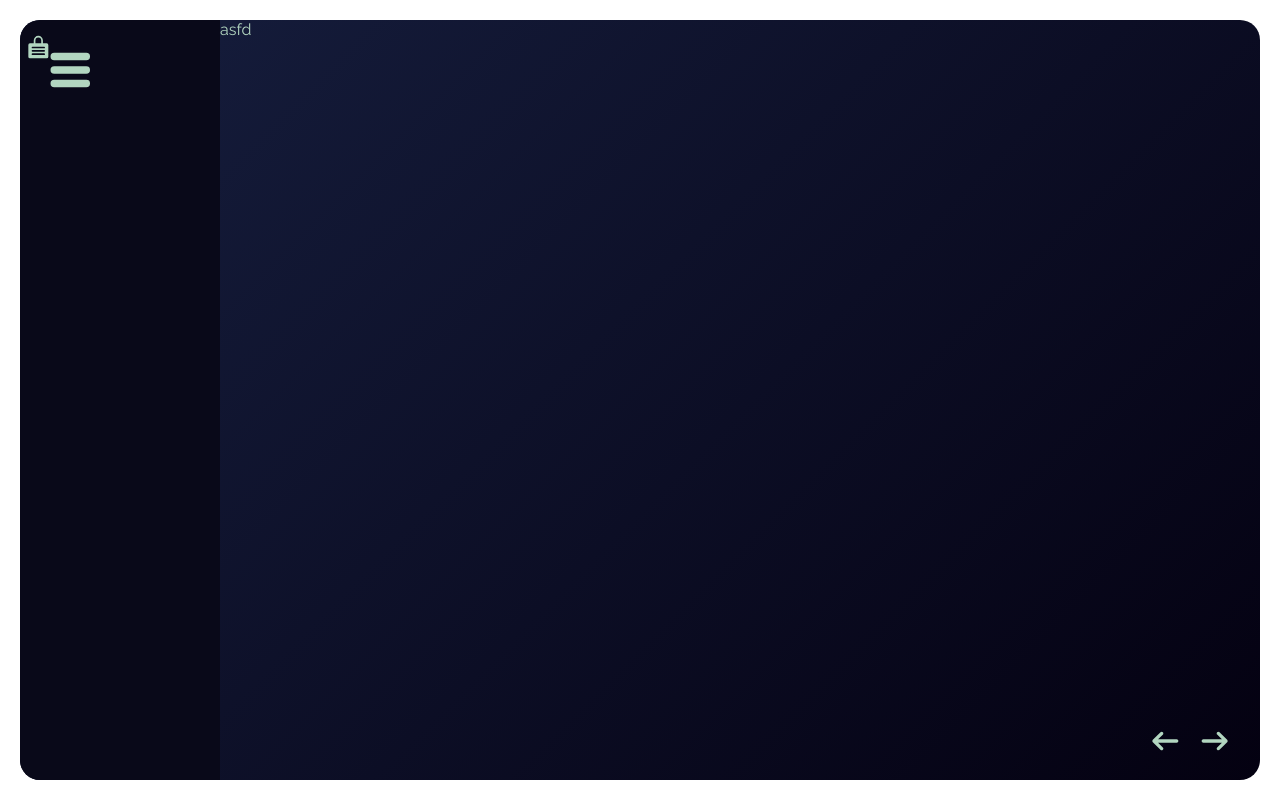
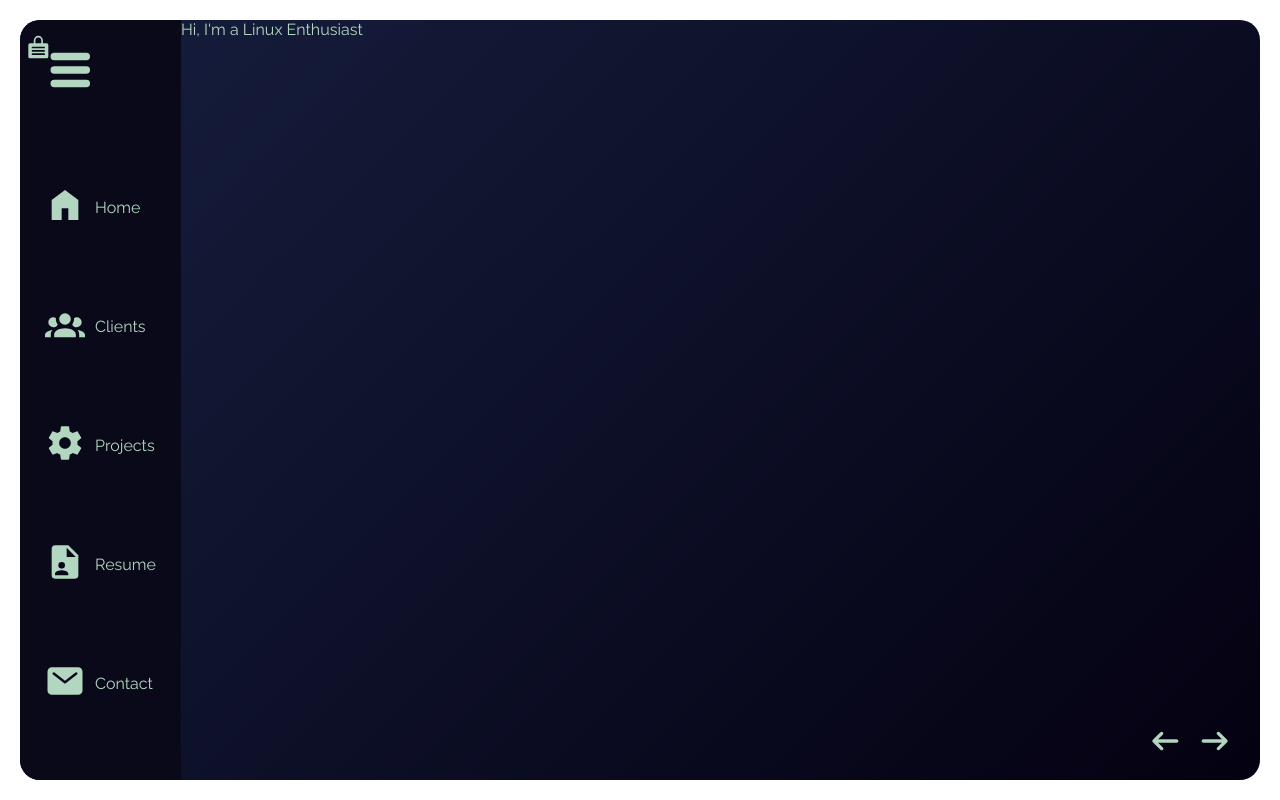
Before and after one commit to alex-laycalvert/alexlc-dot-com, a Next.js app: page / in a window 1280 px wide. Both pictures are taken after a click on the element 70 px from the left and 70 px from the top of the page. Built offline with nearby package versions, Linux system fonts and the light colour scheme.

Commit message:
Lots of cool stuff

```diff
--- /dev/null
+++ b/components/Book/Nav/Item.tsx
@@ -0,0 +1,95 @@
+import { motion } from "framer-motion";
+import { useRef, useState } from "react";
+
+import styles from "../../../styles/Book.module.scss";
+
+export interface PageItem {
+    name: string;
+    icon: React.ReactNode;
+    hoverIcon?: React.ReactNode;
+}
+
+interface Props {
+    item: PageItem;
+    color: string;
+    selectedColor: string;
+    selectedBackground: string;
+    turnToPage: (name: string) => void;
+}
+
+export default function Item({
+    item,
+    color,
+    selectedColor,
+    selectedBackground,
+    turnToPage,
+}: Props) {
+    const ref = useRef<HTMLLIElement>(null);
+    const [icon, setIcon] = useState(item.icon);
+    const [scale, setScale] = useState(1);
+    const [backgroundWidth, setBackgroundWidth] = useState(0);
+    const [itemColor, setItemColor] = useState(color);
+
+    const onHover = () => {
+        setIcon(item.hoverIcon ?? item.icon);
+        setScale(1.1);
+        setBackgroundWidth((ref.current?.clientWidth ?? 0) + 10);
+        setItemColor(selectedColor);
+    };
+
+    const onLeave = () => {
+        setIcon(item.icon);
+        setScale(1);
+        setBackgroundWidth(0);
+        setItemColor(color);
+    };
+
+    const onClick = () => {
+        turnToPage(item.name);
+    };
+
+    return (
+        <motion.li
+            ref={ref}
+            className={styles.navItem}
+            onHoverStart={onHover}
+            onHoverEnd={onLeave}
+            animate={{
+                scale,
+            }}
+        >
+            <button className={styles.navItemButton} onClick={onClick}>
+                <div
+                    className={styles.navItemBackground}
+                    style={{
+                        height: (ref.current?.clientHeight ?? 0) + 10,
+                    }}
+                >
+                    <motion.div
+                        className={styles.navItemBackgroundBody}
+                        animate={{
+                            width: backgroundWidth,
+                        }}
+                        style={{
+                            background: selectedBackground,
+                        }}
+                    />
+                    <div
+                        className={styles.navItemBackgroundTriangle}
+                        style={{
+                            borderWidth: `${((ref.current?.clientHeight ?? 0) + 10.5) / 2}px`,
+                            borderLeftColor: selectedBackground,
+                            display: backgroundWidth === 0 ? "none" : "block",
+                        }}
+                    />
+                </div>
+                <div className={styles.navItemIcon} style={{ color: itemColor }}>
+                    {icon}
+                </div>
+                <div className={styles.navItemText} style={{ color: itemColor }}>
+                    {item.name}
+                </div>
+            </button>
+        </motion.li>
+    );
+}
--- /dev/null
+++ b/components/Book/Nav/List.tsx
@@ -0,0 +1,29 @@
+import { v4 as uuid } from "uuid";
+import Item, { PageItem } from "./Item";
+
+import styles from "../../../styles/Book.module.scss";
+
+interface Props {
+    pages: PageItem[];
+    color: string;
+    selectedColor: string;
+    selectedBackground: string;
+    turnToPage: (name: string) => void;
+}
+
+export default function List({ pages, color, selectedColor, selectedBackground, turnToPage }: Props) {
+    return (
+        <ul className={styles.navItemList}>
+            {pages.map((page) => (
+                <Item
+                    key={uuid()}
+                    item={page}
+                    color={color}
+                    selectedColor={selectedColor}
+                    selectedBackground={selectedBackground}
+                    turnToPage={turnToPage}
+                />
+            ))}
+        </ul>
+    );
+}
--- a/components/Book/Nav.tsx
+++ b/components/Book/Nav/index.tsx
@@ -1,21 +1,34 @@
 import { useEffect, useState } from "react";
 import { motion } from "framer-motion";
-import * as icons from "../icons";
+import List from "./List";
+import type { PageItem } from "./Item";
+import * as icons from "../../icons";
 
-import styles from "../../styles/Book.module.scss";
+import styles from "../../../styles/Book.module.scss";
 
 interface Props {
-    pages: string[];
-    backgroundColor?: string;
-    foregroundColor?: string;
-    selectedColor?: string;
+    pages: PageItem[];
+    background: string;
+    color: string;
+    closedColor: string;
+    selectedColor: string;
+    selectedBackground: string;
+    turnToPage: (name: string) => void;
 }
 
-export default function Nav({ pages, backgroundColor, foregroundColor, selectedColor }: Props) {
+export default function Nav({
+    pages,
+    background,
+    color,
+    selectedColor,
+    selectedBackground,
+    closedColor,
+    turnToPage,
+}: Props) {
     const [expanded, setExpanded] = useState(false);
     const [locked, setLocked] = useState(false);
     const [iconRotate, setIconRotate] = useState(0);
-    const [width, setWidth] = useState(0);
+    const [width, setWidth] = useState<number | "auto">(0);
 
     const onHover = () => {
         if (locked) {
@@ -39,8 +52,8 @@ export default function Nav({ pages, backgroundColor, foregroundColor, selectedC
     useEffect(() => {
         setIconRotate(Math.abs(iconRotate - 180));
         if (expanded) {
-            setWidth(200);
-            return
+            setWidth("auto");
+            return;
         }
         setWidth(0);
     }, [expanded]);
@@ -55,24 +68,34 @@ export default function Nav({ pages, backgroundColor, foregroundColor, selectedC
                     rotate: iconRotate,
                 }}
             >
-                <icons.ThreeLines color={foregroundColor} />
+                <icons.ThreeLines color={expanded ? color : closedColor} />
             </motion.div>
             {expanded && (
                 <div className={styles.navLockedIcon}>
-                    {locked && <icons.LockThreeLines color={foregroundColor} />}
-                    {!locked && <icons.UnlockThreeLines color={foregroundColor} />}
+                    {locked && <icons.LockThreeLines color={color} />}
+                    {!locked && <icons.UnlockThreeLines color={color} />}
                 </div>
             )}
             <motion.div
                 className={styles.navContent}
                 style={{
-                    background: backgroundColor,
-                    color: foregroundColor,
+                    background,
+                    color,
                 }}
                 animate={{
                     width,
                 }}
-            ></motion.div>
+            >
+                {expanded && (
+                    <List
+                        pages={pages}
+                        color={color}
+                        selectedColor={selectedColor}
+                        selectedBackground={selectedBackground}
+                        turnToPage={turnToPage}
+                    />
+                )}
+            </motion.div>
         </nav>
     );
 }
--- a/components/Book/Page.tsx
+++ b/components/Book/Page.tsx
@@ -1,4 +1,5 @@
 import Nav from "./Nav";
+import type { PageItem } from "./Nav/Item";
 import * as icons from "../icons";
 
 import styles from "../../styles/Book.module.scss";
@@ -6,51 +7,61 @@ import styles from "../../styles/Book.module.scss";
 interface Props {
     children: React.ReactElement;
     name: string;
-    backgroundColor?: string;
-    foregroundColor?: string;
-    navBackgroundColor?: string;
-    navForegroundColor?: string;
-    pages?: string[];
+    background?: string;
+    color?: string;
+    navBackground?: string;
+    navColor?: string;
+    navClosedColor?: string;
+    navSelectedColor?: string;
+    navSelectedBackground?: string;
+    pages?: PageItem[];
     nextPage?: () => void;
     prevPage?: () => void;
-    dimOnNavOpen?: boolean;
+    turnToPage?: (name: string) => void;
 }
 
 export default function Page({
     children,
-    backgroundColor,
-    foregroundColor,
-    navBackgroundColor,
-    navForegroundColor,
+    background,
+    color,
+    navBackground,
+    navColor,
+    navClosedColor,
+    navSelectedColor,
+    navSelectedBackground,
     pages,
     nextPage,
     prevPage,
+    turnToPage,
 }: Props) {
     return (
         <div
             className={styles.page}
             style={{
-                background: backgroundColor,
-                color: foregroundColor,
+                background: background,
+                color: color,
             }}
         >
             {pages && pages.length > 1 && (
                 <Nav
                     pages={pages}
-                    backgroundColor={navBackgroundColor ?? foregroundColor}
-                    foregroundColor={navForegroundColor ?? backgroundColor}
-                    selectedColor={""}
+                    background={navBackground ?? color ?? ""}
+                    color={navColor ?? background ?? ""}
+                    closedColor={navClosedColor ?? navColor ?? ""}
+                    selectedColor={navSelectedColor ?? navColor ?? ""}
+                    selectedBackground={navSelectedBackground ?? navBackground ?? ""}
+                    turnToPage={turnToPage ?? ((_) => {})}
                 />
             )}
             <div className={styles.pageContent}>{children}</div>
             {pages && pages.length > 1 && (
                 <button className={styles.prevPageButton} onClick={prevPage}>
-                    <icons.RightArrow color={foregroundColor || ""} />
+                    <icons.RightArrow color={color || ""} />
                 </button>
             )}
             {pages && pages.length > 1 && (
                 <button className={styles.nextPageButton} onClick={nextPage}>
-                    <icons.RightArrow color={foregroundColor || ""} />
+                    <icons.RightArrow color={color || ""} />
                 </button>
             )}
         </div>
--- a/components/Book/index.tsx
+++ b/components/Book/index.tsx
@@ -1,10 +1,11 @@
+import type { PageItem } from "./Nav/Item";
 import { ReactElement, cloneElement, useEffect, useState } from "react";
 
 import styles from "../../styles/Book.module.scss";
 
 interface Props {
     children: ReactElement[] | ReactElement;
-    pages?: string[];
+    pages?: PageItem[];
 }
 
 export default function Book({ children, pages }: Props) {
@@ -27,6 +28,17 @@ export default function Book({ children, pages }: Props) {
             return;
         }
         setCurrentPageIndex((currentPageIndex + 1) % children.length);
+    };
+
+    const turnToPage = (name: string) => {
+        if (!pages || pages.length < 1) {
+            return;
+        }
+        const index = pages.findIndex((p) => p.name === name);
+        if (index < 0) {
+            return;
+        }
+        setCurrentPageIndex(index);
     };
 
     useEffect(() => {
@@ -55,6 +67,7 @@ export default function Book({ children, pages }: Props) {
                 pages,
                 nextPage,
                 prevPage,
+                turnToPage,
             })}
         </div>
     );
--- a/components/Home/index.tsx
+++ b/components/Home/index.tsx
@@ -7,15 +7,6 @@ export default function Home() {
 
     return (
         <div className={styles.container}>
-            asfd
-        </div>
-    );
-}
-
-/*
- *
- *
- *
             <Typewriter
                 options={{
                     loop: true,
@@ -39,4 +30,6 @@ export default function Home() {
                     typewriter.start();
                 }}
             />
-                        */
+        </div>
+    );
+}
--- a/components/icons.tsx
+++ b/components/icons.tsx
@@ -113,7 +113,7 @@ export function Home({ color }: Props) {
             preserveAspectRatio="xMidYMid meet"
             viewBox="0 0 24 24"
         >
-            <path fill={color ?? "currentColor"} />
+            <path fill={color ?? "currentColor"} d="M4 21V9l8-6l8 6v12h-6v-7h-4v7Z" />
         </svg>
     );
 }
@@ -202,3 +202,64 @@ export function UnlockThreeLines({ color }: Props) {
         </svg>
     );
 }
+
+export function Mail({ color }: Props) {
+    return (
+        <svg
+            xmlns="http://www.w3.org/2000/svg"
+            width="1em"
+            height="1em"
+            preserveAspectRatio="xMidYMid meet"
+            viewBox="0 0 512 512"
+        >
+            <path
+                fill={color ?? "currentColor"}
+                d="M424 80H88a56.06 56.06 0 0 0-56 56v240a56.06 56.06 0 0 0 56 56h336a56.06 56.06 0 0 0 56-56V136a56.06 56.06 0 0 0-56-56Zm-14.18 92.63l-144 112a16 16 0 0 1-19.64 0l-144-112a16 16 0 1 1 19.64-25.26L256 251.73l134.18-104.36a16 16 0 0 1 19.64 25.26Z"
+            />
+        </svg>
+    );
+}
+
+export function MailOpen({ color }: Props) {
+    return (
+        <svg
+            xmlns="http://www.w3.org/2000/svg"
+            width="1em"
+            height="1em"
+            preserveAspectRatio="xMidYMid meet"
+            viewBox="0 0 512 512"
+        >
+            <path
+                fill={color ?? "currentColor"}
+                d="M448.67 154.45L274.1 68.2a41.1 41.1 0 0 0-36.2 0L63.33 154.45A55.6 55.6 0 0 0 32 204.53v184.61c0 30.88 25.42 56 56.67 56h334.66c31.25 0 56.67-25.12 56.67-56V204.53a55.6 55.6 0 0 0-31.33-50.08ZM252.38 96.82a8.22 8.22 0 0 1 7.24 0L429 180.48l-172 85a8.22 8.22 0 0 1-7.24 0L80.35 181.81Z"
+            />
+        </svg>
+    );
+}
+
+export function RotatingGear({ color }: Props) {
+    return (
+        <svg
+            xmlns="http://www.w3.org/2000/svg"
+            width="1em"
+            height="1em"
+            preserveAspectRatio="xMidYMid meet"
+            viewBox="0 0 24 24"
+        >
+            <path
+                fill={color ?? "currentColor"}
+                d="M19.43 12.98c.04-.32.07-.64.07-.98s-.03-.66-.07-.98l2.11-1.65c.19-.15.24-.42.12-.64l-2-3.46c-.12-.22-.39-.3-.61-.22l-2.49 1c-.52-.4-1.08-.73-1.69-.98l-.38-2.65C14.46 2.18 14.25 2 14 2h-4c-.25 0-.46.18-.49.42l-.38 2.65c-.61.25-1.17.59-1.69.98l-2.49-1c-.23-.09-.49 0-.61.22l-2 3.46c-.13.22-.07.49.12.64l2.11 1.65c-.04.32-.07.65-.07.98s.03.66.07.98l-2.11 1.65c-.19.15-.24.42-.12.64l2 3.46c.12.22.39.3.61.22l2.49-1c.52.4 1.08.73 1.69.98l.38 2.65c.03.24.24.42.49.42h4c.25 0 .46-.18.49-.42l.38-2.65c.61-.25 1.17-.59 1.69-.98l2.49 1c.23.09.49 0 .61-.22l2-3.46c.12-.22.07-.49-.12-.64l-2.11-1.65zM12 15.5c-1.93 0-3.5-1.57-3.5-3.5s1.57-3.5 3.5-3.5s3.5 1.57 3.5 3.5s-1.57 3.5-3.5 3.5z"
+            >
+                <animateTransform
+                    attributeName="transform"
+                    attributeType="XML"
+                    dur="10s"
+                    from="0 12 12"
+                    repeatCount="indefinite"
+                    to="360 12 12"
+                    type="rotate"
+                />
+            </path>
+        </svg>
+    );
+}
--- a/pages/index.tsx
+++ b/pages/index.tsx
@@ -4,28 +4,66 @@ import Home from "../components/Home";
 import Clients from "../components/Clients";
 import Resume from "../components/Resume";
 import Contact from "../components/Contact";
+import * as icons from "../components/icons";
 
 export default function Main() {
+    const pages = [
+        {
+            name: "Home",
+            icon: <icons.Home />
+        },
+        {
+            name: "Clients",
+            icon: <icons.Users />
+        },
+        {
+            name: "Projects",
+            icon: <icons.RotatingGear />,
+        },
+        {
+            name: "Resume",
+            icon: <icons.Resume />
+        },
+        {
+            name: "Contact",
+            icon: <icons.Mail />,
+            hoverIcon: <icons.MailOpen />
+        },
+    ]
+
     return (
-        <Book pages={["Home", "Clients", "Resume", "Contact"]}>
+        <Book pages={pages}>
             <Page
                 name="Home"
-                backgroundColor="linear-gradient(135deg, #161e3e 0%, #040111 100%)"
-                foregroundColor="#b2d6c0"
-                navBackgroundColor="#090919"
-                navForegroundColor="#b2d6c0"
-                dimOnNavOpen
+                background="linear-gradient(135deg, #161e3e 0%, #040111 100%)"
+                color="#b2d6c0"
+                navBackground="#090919"
+                navColor="#b2d6c0"
+                navSelectedColor="#040111"
+                navSelectedBackground="#b2d6c0"
             >
                 <Home />
             </Page>
-            <Page name="Clients" backgroundColor="#ED6A5A" foregroundColor="#003844">
+            <Page
+                name="Clients"
+                background="#ed6a5a"
+                color="#003844"
+                navBackground="#003844"
+                navColor="#edb45a"
+                navClosedColor="#003844"
+                navSelectedColor="#003844"
+                navSelectedBackground="#edb45a"
+            >
                 <Clients />
             </Page>
-            <Page name="Resume" backgroundColor="#000000" foregroundColor="#FFFFFF">
+            <Page name="Resume" background="#000000" color="#ffffff">
                 <Resume />
             </Page>
-            <Page name="Contact" backgroundColor="#ED6A5A" foregroundColor="#003844">
+            <Page name="Contact" background="#ed6a5a" color="#003844">
                 <Contact />
+            </Page>
+            <Page name="Projects">
+                <></>
             </Page>
         </Book>
     );
--- a/styles/Book.module.scss
+++ b/styles/Book.module.scss
@@ -85,5 +85,55 @@ $icon-size: 40px;
 
 .navContent {
     height: 100%;
-    background: red;
+    padding-top: calc($inner-spacing * 2 + $icon-size);
 }
+
+.navItemList {
+    margin: 0 $inner-spacing;
+    display: flex;
+    flex-direction: column;
+    justify-content: space-evenly;
+    height: 100%;
+}
+
+.navItem {
+    list-style-type: none;
+
+    .navItemButton {
+        all: unset;
+        display: flex;
+        align-items: center;
+    }
+
+    .navItemBackground {
+        position: absolute;
+        translate: -5px;
+        display: flex;
+        z-index: 1;
+
+        .navItemBackgroundBody {
+            height: 100%;
+        }
+
+        .navItemBackgroundTriangle {
+            width: 0;
+            height: 0;
+            translate: -0.5px -0.15px;
+            border: 0px solid transparent;
+            border-radius: 1px;
+        }
+    }
+
+    .navItemIcon {
+        z-index: 2;
+        svg {
+            width: $icon-size;
+            height: $icon-size;
+        }
+    }
+
+    .navItemText {
+        z-index: 2;
+        margin-left: 10px;
+    }
+}
--- a/styles/Navbar.module.scss
+++ b/styles/Navbar.module.scss
@@ -3,7 +3,6 @@
 .nav {
     width: 0;
     height: 100%;
-    background: red;
     border-radius: 10px;
     background: $color5;
     transition: width 0.3s ease;
```
Lines whose indentation alone changed are shown as unchanged.
